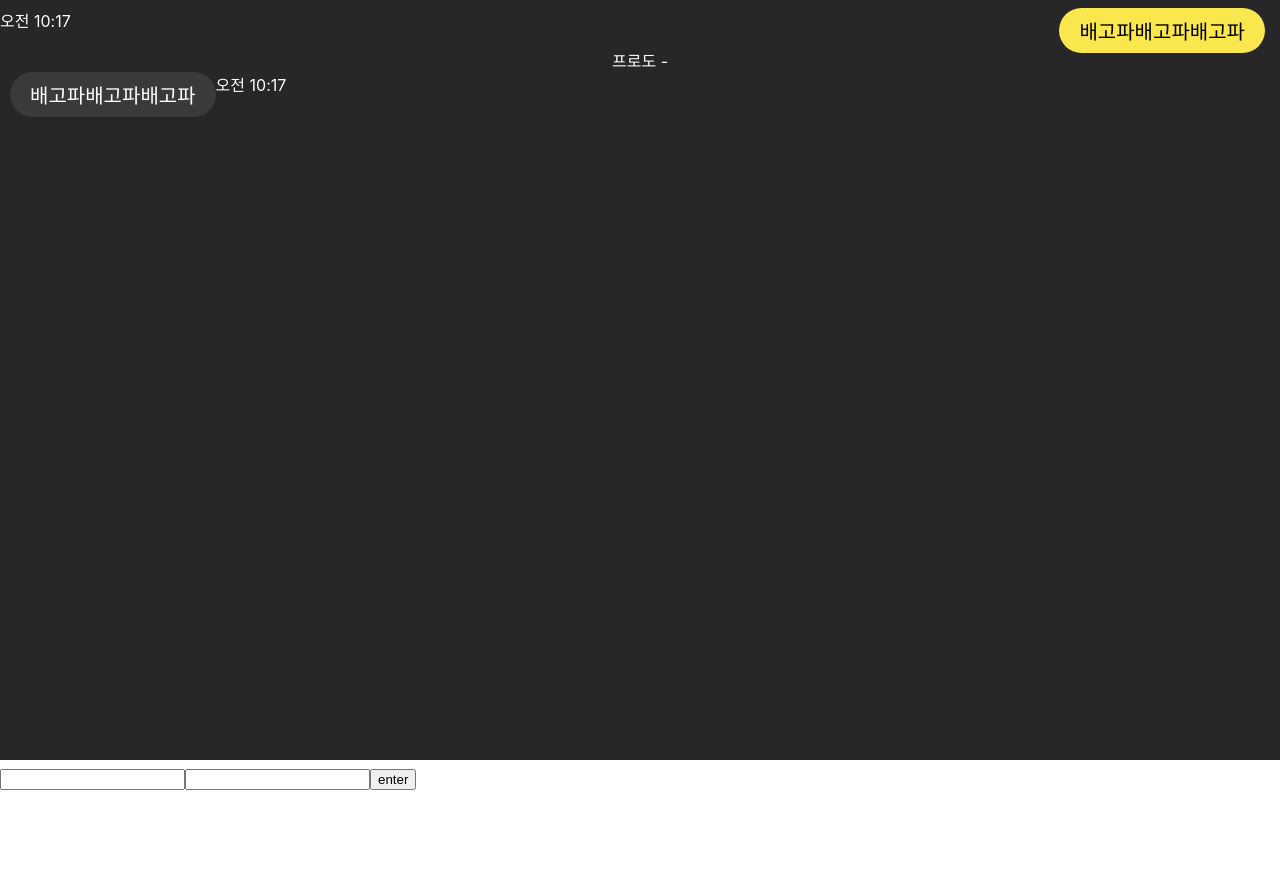
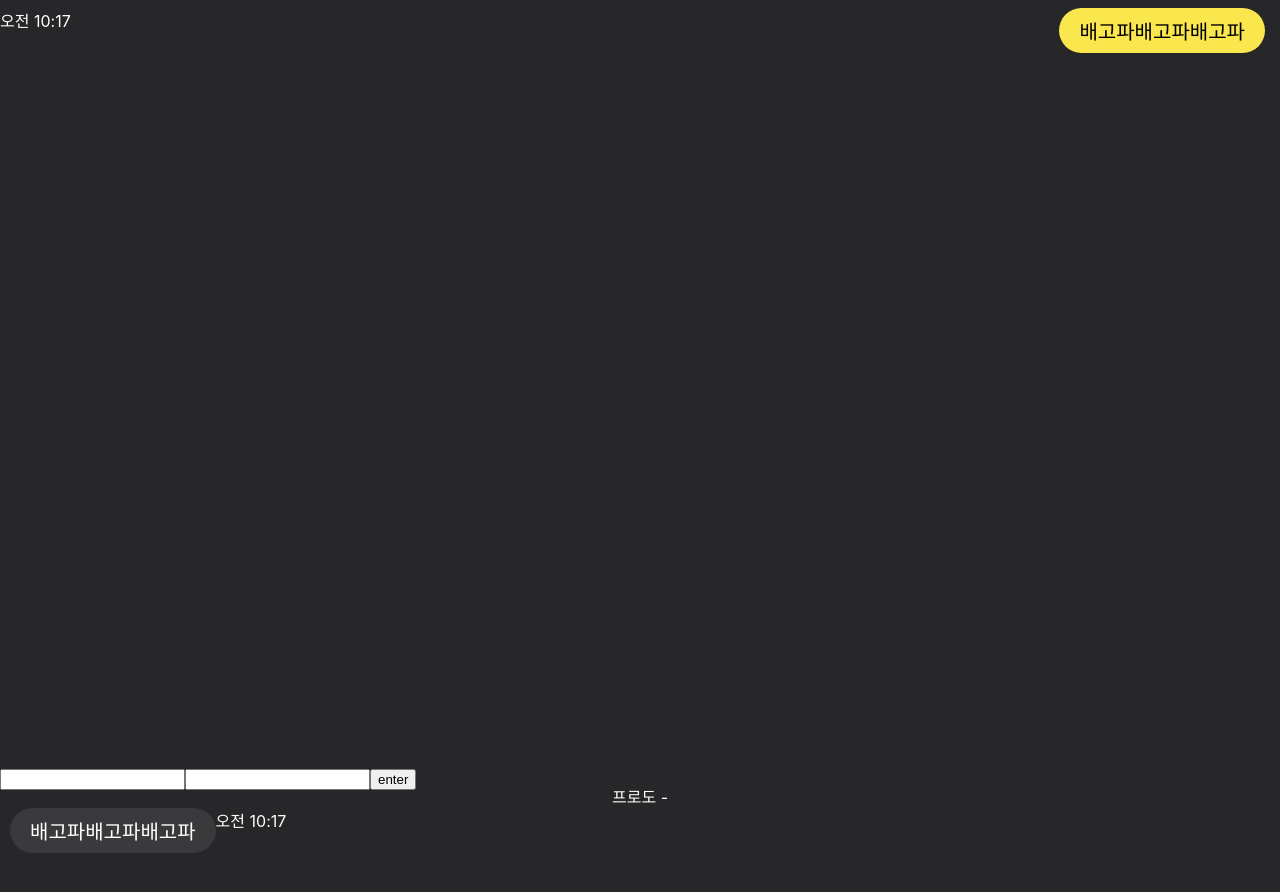
Before and after one commit to dogFootLog/kajjao-talk, a React (Create React App) app: page / in a window 1280 px wide. Shown: the top 892 px of the page. Before the commit the page ends 800 px from the top, so only its background shows below. Built offline with nearby package versions, Linux system fonts and the light colour scheme.

Commit message:
[220618] className 통일

```diff
--- a/src/Main.css
+++ b/src/Main.css
@@ -2,7 +2,7 @@
   position: relative;
 }
 
-.main-wrap {
+.balloon-wrap {
   background-color: rgb(39, 38, 40);
   height: 95vh;
   position: absolute;
--- a/src/Main.tsx
+++ b/src/Main.tsx
@@ -21,10 +21,10 @@ const Main = () => {
 
   return (
     <div className="container">
-      <div className="main-wrap">
+      <div className="balloon-area">
         <Balloons talkList={talkList} />
       </div>
-      <div className="input-wrap">
+      <div className="input-area">
         <InputList onEnter={onEnter} />
       </div>
     </div>
--- a/src/components/input/InputList.tsx
+++ b/src/components/input/InputList.tsx
@@ -21,7 +21,7 @@ const InputList = ({ onEnter }: propShape) => {
     setValues({ sender: '', message: '' });
   };
   return (
-    <div className="input-area">
+    <div className="input-wrap">
       <input
         id="sender"
         className="sender"
```
